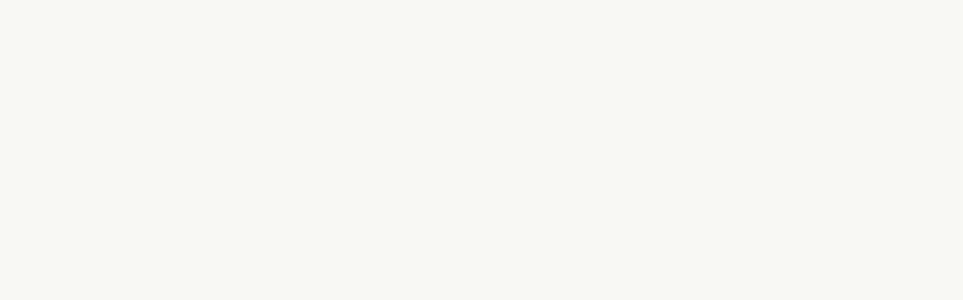
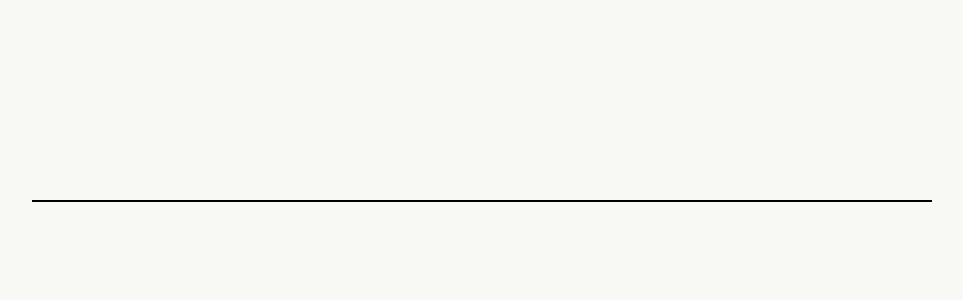
Before and after one commit to dchima/frontferret, a React (Create React App) app: page / in a window 1280 px wide. Shown: the top 300 px of the page, without its empty margins (168-1131 px from the left). Built offline with nearby package versions, Linux system fonts and the light colour scheme.

Commit message:
little changes

```diff
--- a/src/pages/app.js
+++ b/src/pages/app.js
@@ -7,6 +7,7 @@ import {
 } from 'components';
 
 const AppContainer = styled.div`
+  border: 1px solid black;
   position: relative;
   display: flex;
   flex-direction: column;
--- a/src/styles/globalStyle.js
+++ b/src/styles/globalStyle.js
@@ -3,6 +3,7 @@ import Basics from './basics';
 
 const GlobalStyle = createGlobalStyle`
 body {
+  height: 800px;
   margin: 0;
   font-family: -apple-system, BlinkMacSystemFont, "Segoe UI", "Roboto", "Oxygen",
     "Ubuntu", "Cantarell", "Fira Sans", "Droid Sans", "Helvetica Neue",
```
Also changed, not shown: 1 other file (tests, documents, lock files or other folders).
